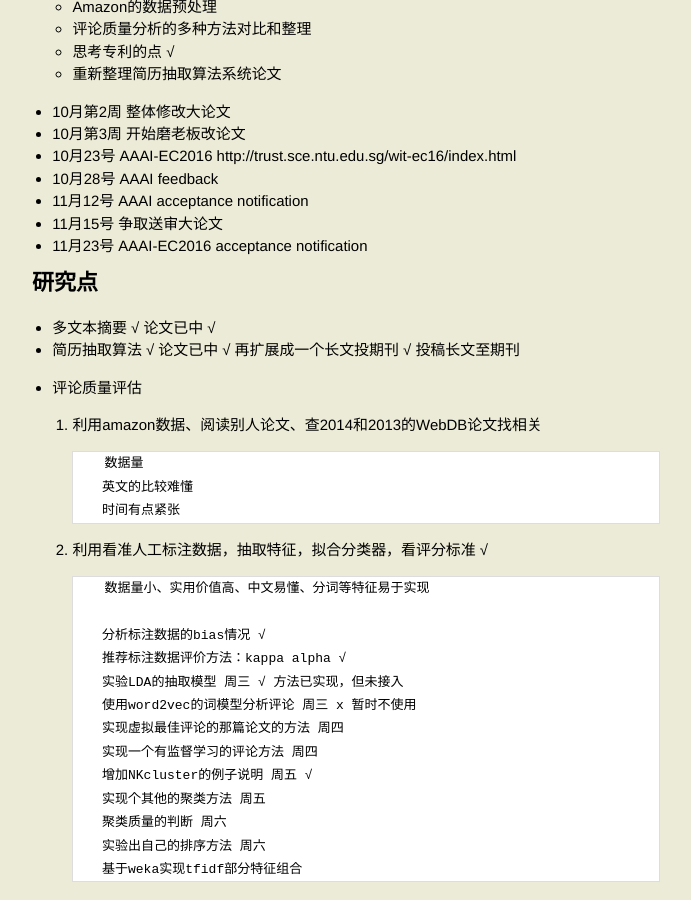
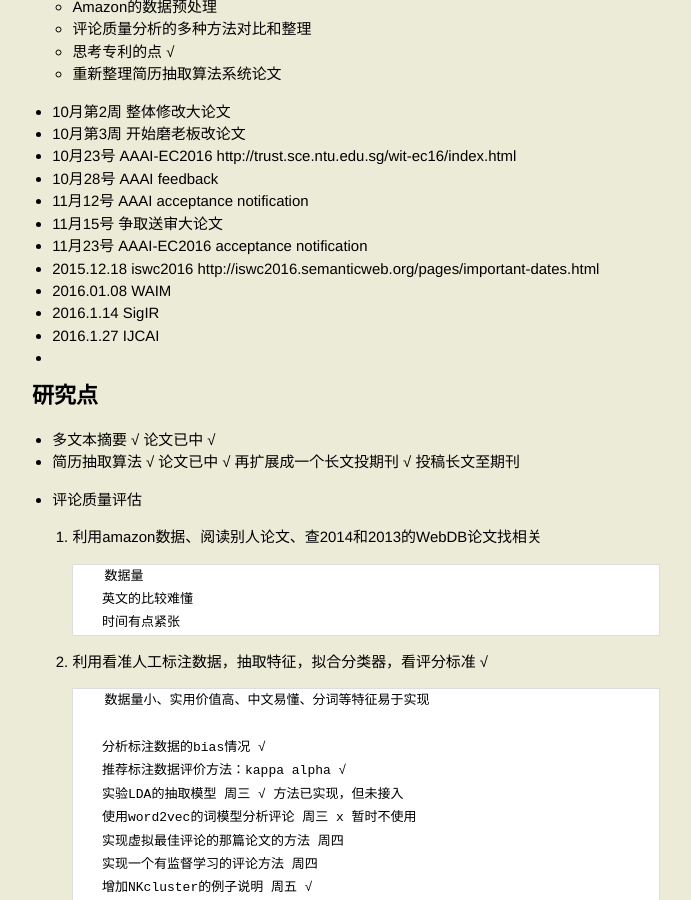
Before and after one commit to sonyfe25cp/sonyfe25cp.github.io, a Jekyll site: the page built from _posts/2014-11-28-no-zuo-no-die.md, in a window 1280 px wide and 900 px high, scrolled down 2698 px. Shown: the whole window, without its empty margins (294-985 px from the left). Built offline with Jekyll 4.4.1, drawn with Linux system fonts in a browser that asks for light colours; comment, search, counter and statistics services are not loaded.

Commit message:
update important conference

```diff
--- a/_posts/2014-11-28-no-zuo-no-die.md
+++ b/_posts/2014-11-28-no-zuo-no-die.md
@@ -129,6 +129,11 @@ category: plan
 * 11月12号 AAAI acceptance notification
 * 11月15号 争取送审大论文
 * 11月23号 AAAI-EC2016 acceptance notification
+* 2015.12.18 iswc2016 http://iswc2016.semanticweb.org/pages/important-dates.html
+* 2016.01.08 WAIM
+* 2016.1.14 SigIR
+* 2016.1.27 IJCAI
+*
 
 
 
```
